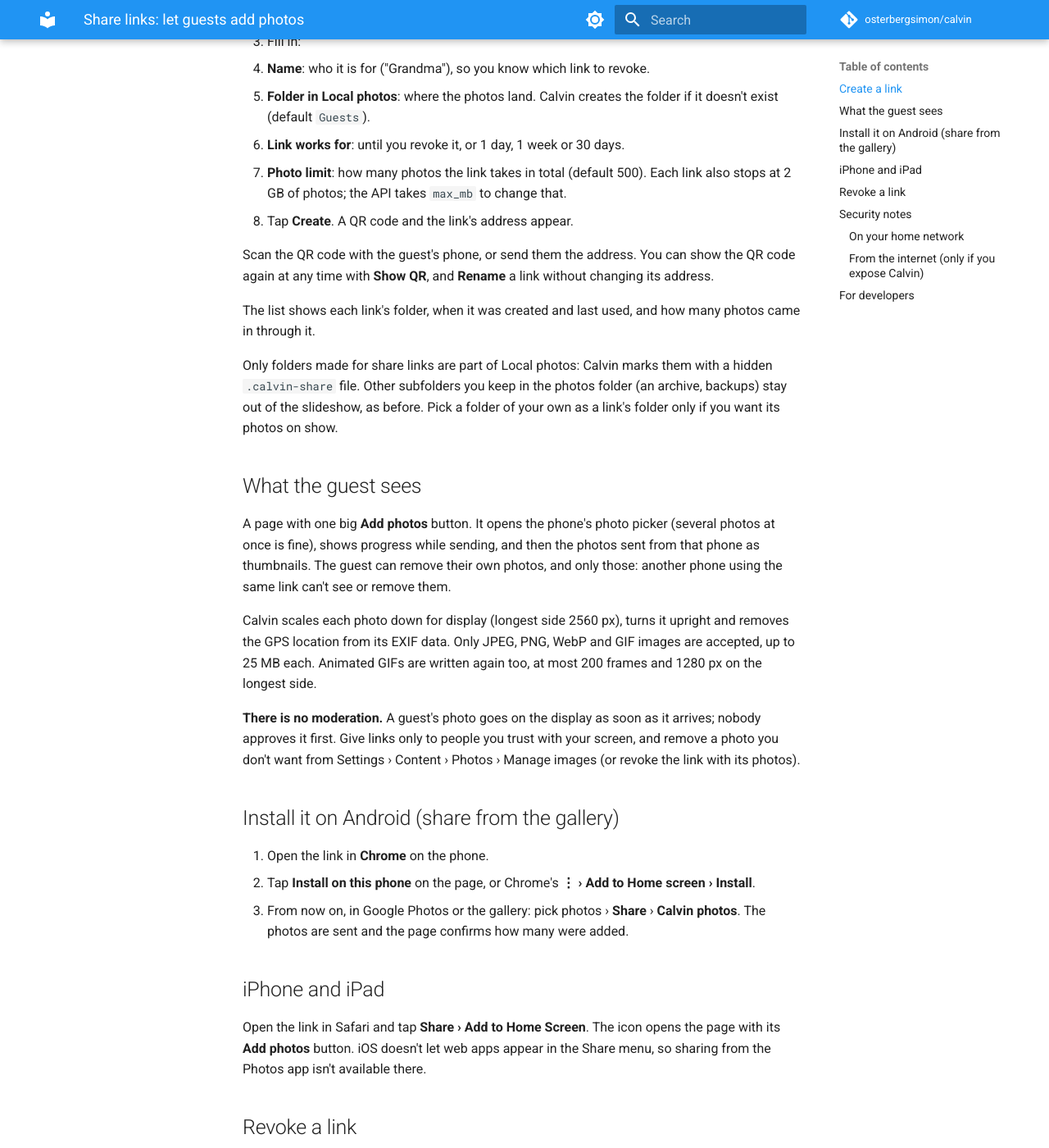
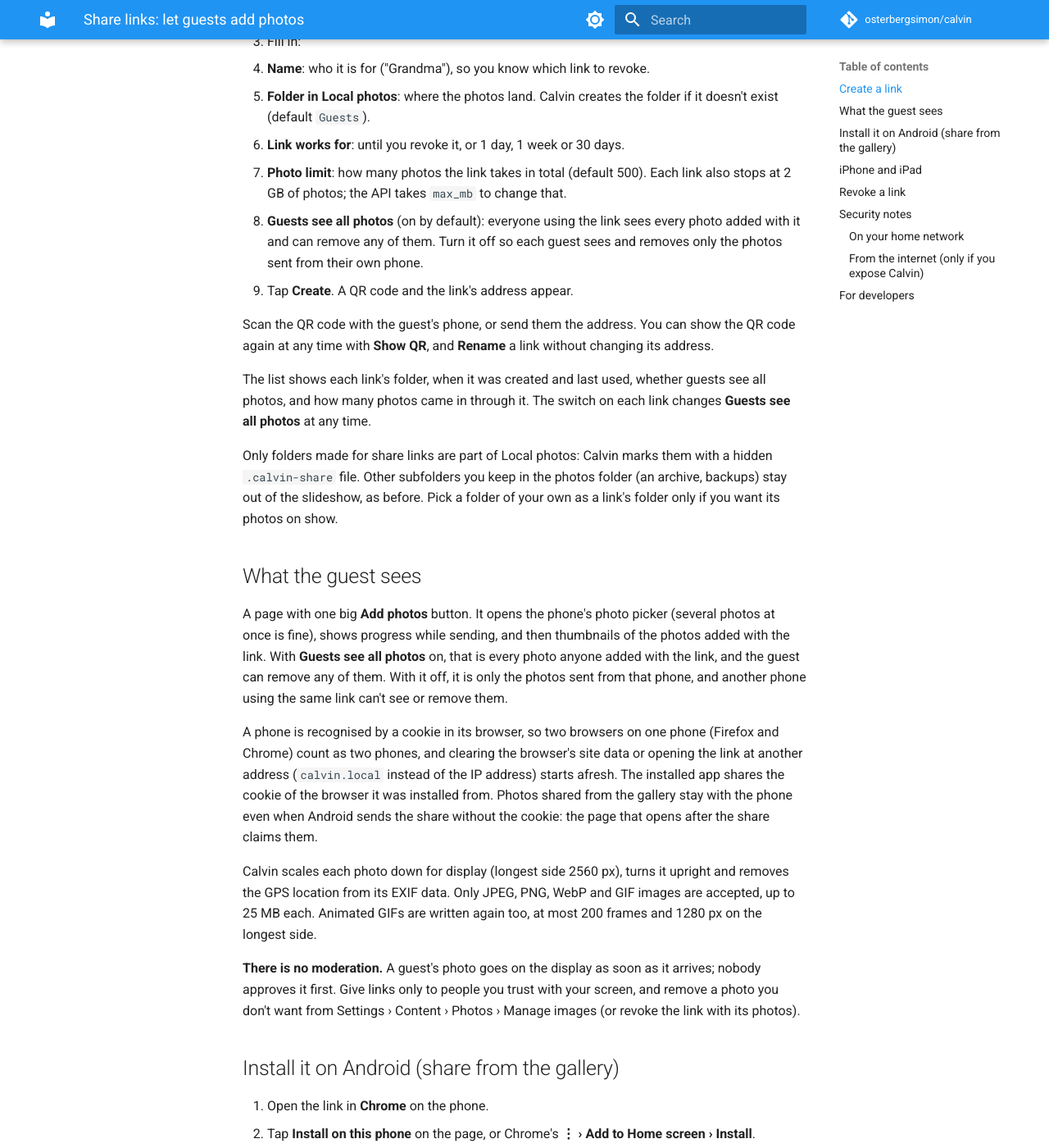
Before and after one commit to osterbergsimon/calvin, an MkDocs documentation site: the page built from docs/configuration/SHARE_LINKS.md, in a window 1280 px wide and 1400 px high, scrolled down 425 px. Shown: the whole window at 82% size. Built offline with MkDocs 1.6.1 and Material for MkDocs 9.7.7, drawn with Linux system fonts in a browser that asks for light colours; comment, search, counter and statistics services are not loaded; some of the changed text lies outside the part shown.

Commit message:
docs(share): see-all setting, device identity and Firefox (calvin-p954)

```diff
--- a/docs/configuration/SHARE_LINKS.md
+++ b/docs/configuration/SHARE_LINKS.md
@@ -17,14 +17,18 @@
    - **Photo limit**: how many photos the link takes in total (default 500).
      Each link also stops at 2 GB of photos; the API takes `max_mb` to change
      that.
+   - **Guests see all photos** (on by default): everyone using the link sees
+     every photo added with it and can remove any of them. Turn it off so each
+     guest sees and removes only the photos sent from their own phone.
 4. Tap **Create**. A QR code and the link's address appear.
 
 Scan the QR code with the guest's phone, or send them the address. You can
 show the QR code again at any time with **Show QR**, and **Rename** a link
 without changing its address.
 
-The list shows each link's folder, when it was created and last used, and how
-many photos came in through it.
+The list shows each link's folder, when it was created and last used, whether
+guests see all photos, and how many photos came in through it. The switch on
+each link changes **Guests see all photos** at any time.
 
 Only folders made for share links are part of Local photos: Calvin marks them
 with a hidden `.calvin-share` file. Other subfolders you keep in the photos
@@ -35,9 +39,18 @@
 
 A page with one big **Add photos** button. It opens the phone's photo picker
 (several photos at once is fine), shows progress while sending, and then
-the photos sent from that phone as thumbnails. The guest can remove their own
-photos, and only those: another phone using the same link can't see or remove
-them.
+thumbnails of the photos added with the link. With **Guests see all photos**
+on, that is every photo anyone added with the link, and the guest can remove
+any of them. With it off, it is only the photos sent from that phone, and
+another phone using the same link can't see or remove them.
+
+A phone is recognised by a cookie in its browser, so two browsers on one phone
+(Firefox and Chrome) count as two phones, and clearing the browser's site data
+or opening the link at another address (`calvin.local` instead of the IP
+address) starts afresh. The installed app shares the cookie of the browser it
+was installed from. Photos shared from the gallery stay with the phone even
+when Android sends the share without the cookie: the page that opens after
+the share claims them.
 
 Calvin scales each photo down for display (longest side 2560 px), turns it
 upright and removes the GPS location from its EXIF data. Only JPEG, PNG, WebP
@@ -58,6 +71,9 @@
    **Calvin photos**. The photos are sent and the page confirms how many were
    added.
 
+Firefox for Android can't install the page or add it to the Share menu; the
+page says so and asks the guest to open the link in Chrome.
+
 ## iPhone and iPad
 
 Open the link in Safari and tap **Share › Add to Home Screen**. The icon opens
@@ -76,6 +92,11 @@
 - The link's address **is** the key. Anyone who has it can add photos to that
   folder (nothing else) until it is revoked or runs out. Give each person their
   own link, and revoke a link you no longer need.
+- With **Guests see all photos** on (the default), **anyone holding the link
+  can see and remove every photo added with it**, from any phone. It still
+  reaches only that link's photos: not other photos in the folder, nor
+  another link's. Turn it off for a link given to people who shouldn't remove
+  each other's photos.
 - Calvin stores only a hash of each link's secret in `share-links.json` next to
   `admin-auth.json` in the data directory. `share-links.key` sits in the same
   directory and lets Calvin show the address again, so **anyone who can read
```
